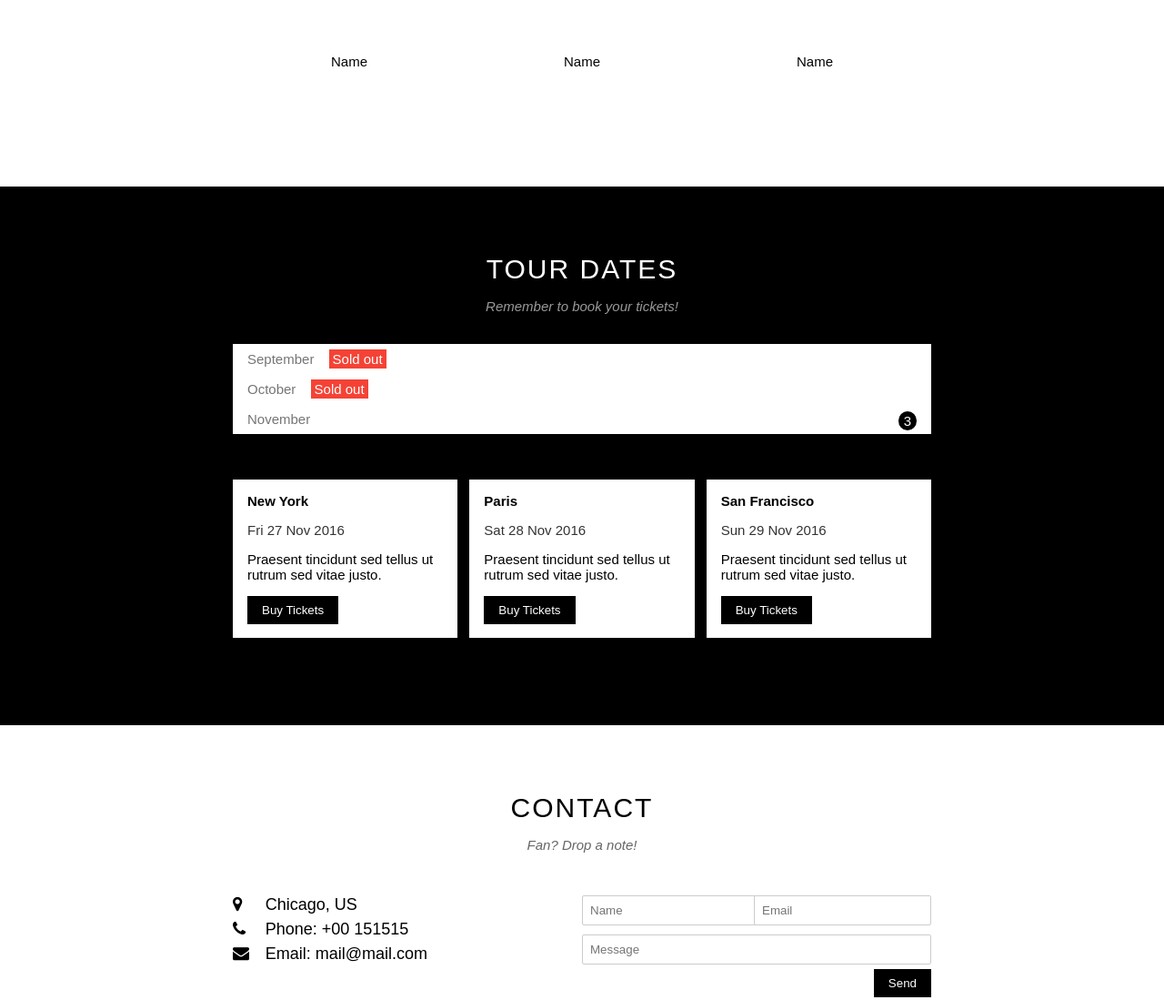
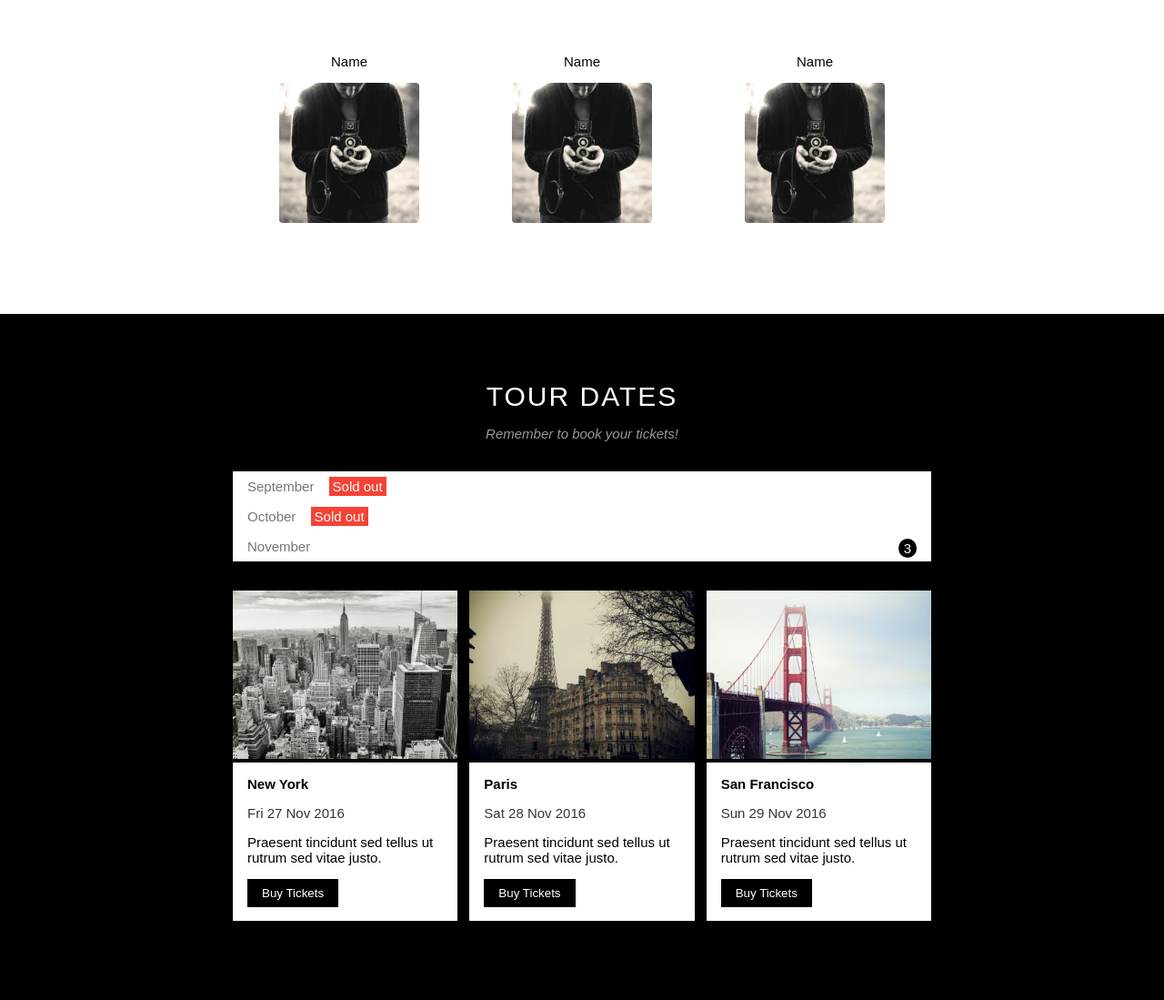
Before and after one commit to ttk1802/The-B, a plain HTML site: page index.html in a window 1280 px wide. Shown: the part 957-2056 px from the top of the page at 91% size. Drawn offline with Linux system fonts and the light colour scheme; the site is published under a folder, as on GitHub Pages, so addresses that start at the root find nothing.

Commit message:
16032023

```diff
--- a/assets/style.css
+++ b/assets/style.css
@@ -98,7 +98,7 @@ li{
 #slider{
     width: 100%;
     padding-top: 50%;
-    background: url("/img/chicago.jpg") no-repeat center top / cover;
+    background: url("../img/chicago.jpg") no-repeat center top / cover;
     position: relative;
     display: block;
 }
@@ -318,7 +318,7 @@ li{
 .session-img{
     width: 100%;
     padding-top: 50%;
-    background: url("/img/map.jpg") no-repeat center top / cover;
+    background: url("../img/map.jpg") no-repeat center top / cover;
 }
 
 .footer{
@@ -391,13 +391,14 @@ li{
     position: fixed;
     z-index: 5;
     background-color: #fff;
-    top: -100%;
+    top: -200%;
     left: 20%;
     right: 20%;
     bottom: auto;
     overflow: hidden;
     transition: 0.5s;
     z-index: 11;
+    /* display: none; */
 }
 
 
--- a/index.html
+++ b/index.html
@@ -62,20 +62,20 @@
                             <div class="band-name">
                                 Name
                             </div>
-                            <img src="\img\bandmember.jpg" alt="">
+                            <img src="img\bandmember.jpg" alt="">
 
                         </div>
                         <div class="band-about-col">
                             <div class="band-name">
                                 Name
                             </div>
-                            <img src="\img\bandmember.jpg" alt="">
+                            <img src="img\bandmember.jpg" alt="">
                         </div>
                         <div class="band-about-col">
                             <div class="band-name">
                                 Name
                             </div>
-                            <img src="\img\bandmember.jpg" alt="">
+                            <img src="img\bandmember.jpg" alt="">
                         </div>
 
                     </div>
@@ -137,7 +137,7 @@
                     </div>
                     <div class="tour-address">
                         <div class="address-col">
-                            <img src="\img\newyork.jpg" alt="">
+                            <img src="img\newyork.jpg" alt="">
                             <div class="tour-address-about">
                                 <p class="address">
                                     New York
@@ -152,7 +152,7 @@
                             </div>
                         </div>
                         <div class="address-col">
-                            <img src="\img\paris.jpg" alt="">
+                            <img src="img\paris.jpg" alt="">
                             <div class="tour-address-about">
                                 <p class="address">
                                     Paris
@@ -168,7 +168,7 @@
 
                         </div>
                         <div class="address-col">
-                            <img src="\img\sanfran.jpg" alt="">
+                            <img src="img\sanfran.jpg" alt="">
                             <div class="tour-address-about">
                                 <p class="address">
                                     San Francisco
@@ -253,6 +253,8 @@
 
                 modal_tickets.style.top = "15%";
                 modal_tickets.style.bottom = "auto";
+                // modal_tickets.style.display = "block";
+
             }
         });
 
@@ -261,6 +263,7 @@
 
             modal_tickets.style.top = "-100%";
             modal_tickets.style.bottom = "100%";
+
         }
 
         modal_footer_close.onclick = () => {
```
